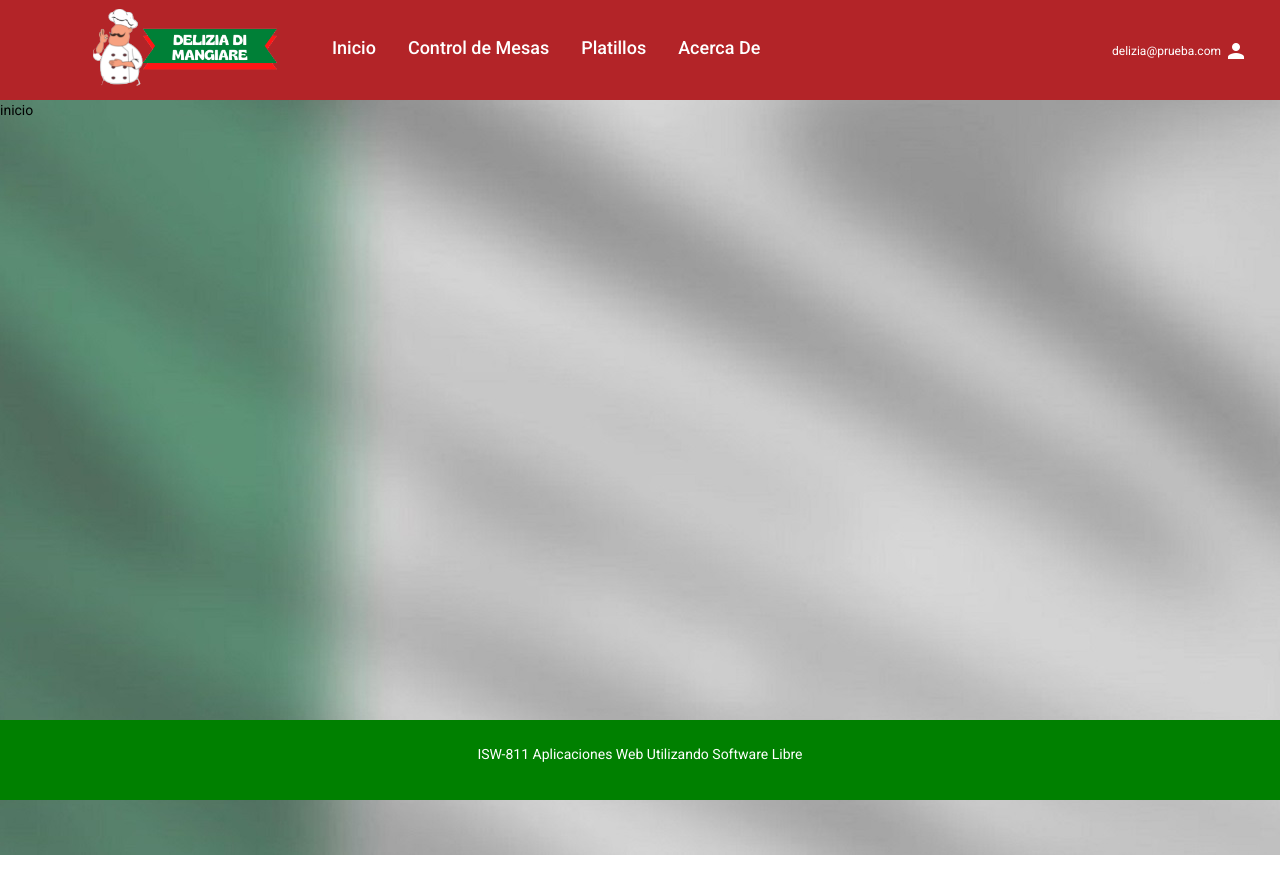
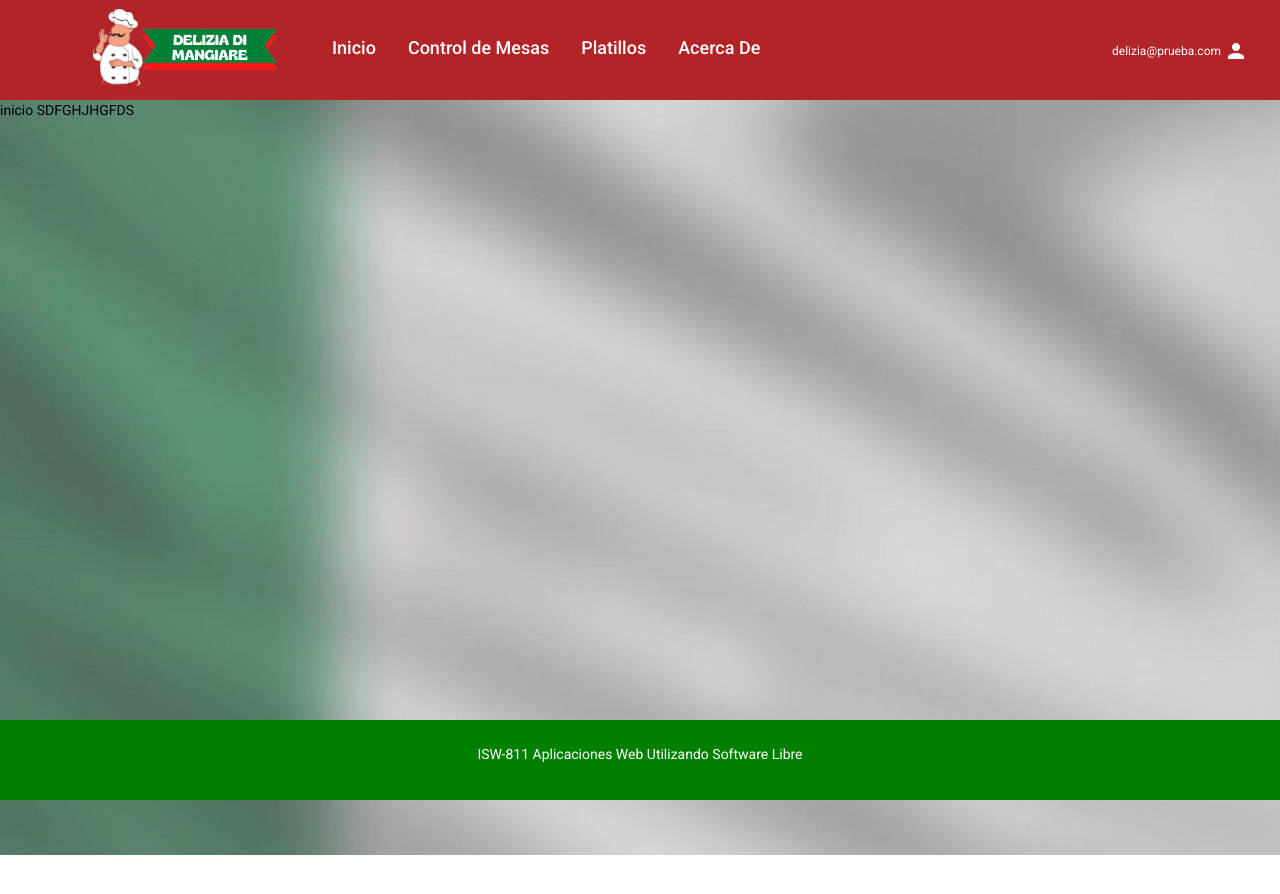
Before and after one commit to Jorge1061/appProyectoFinal, an Angular app in the folder client/appAngular/: page / in a window 1280 px wide. Shown: the top 894 px of the page. Built offline with nearby package versions, Linux system fonts and the light colour scheme.

Commit message:
ASDFG
SDF

```diff
--- a/client/appAngular/src/app/home/inicio/inicio.component.html
+++ b/client/appAngular/src/app/home/inicio/inicio.component.html
@@ -1,3 +1,3 @@
 <body>
-    inicio
+    inicio SDFGHJHGFDS
 </body>
```
